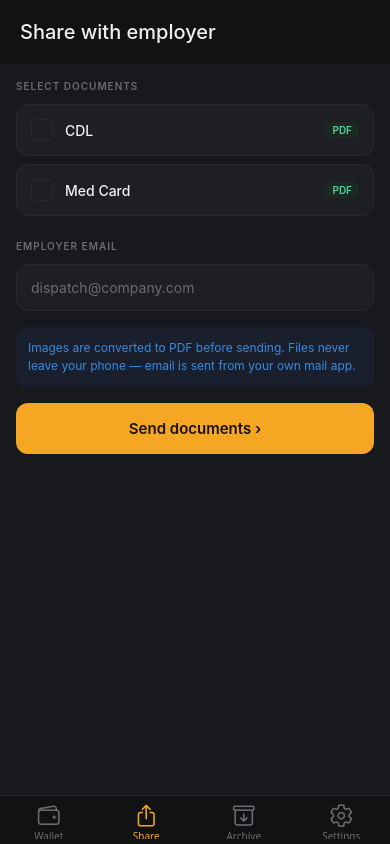
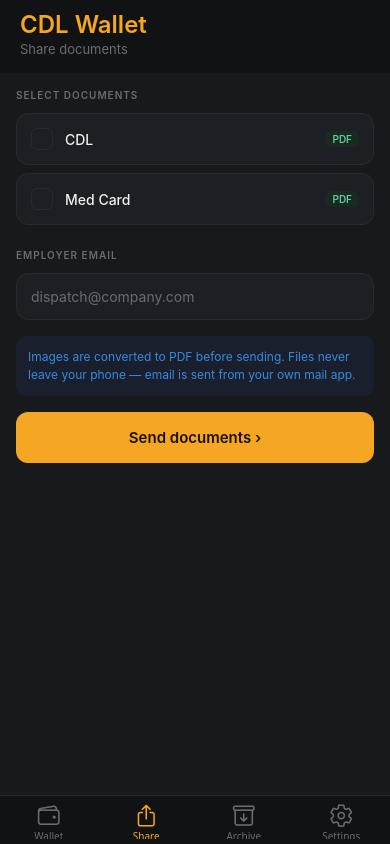
Before and after one commit to shaky1996/cdl_wallet, a React Native app: screen /Share in a window 390 px wide. Built offline with nearby package versions, Linux system fonts and the light colour scheme; what expo-file-system, expo-notifications would draw is missing.

Commit message:
Added TopBar component. Need to add Back button top bar component

```diff
--- /dev/null
+++ b/src/components/BackButtonBar.js
@@ -0,0 +1,53 @@
+import React from 'react';
+import { View, Text, TouchableOpacity, StyleSheet } from 'react-native';
+import { theme } from '../styles/theme';
+
+export default function BackButtonBar({ title, onBack, rightComponent }) {
+    return (
+        <View style={styles.topBar}>
+            {/* LEFT */}
+            <TouchableOpacity
+                onPress={onBack}
+                style={styles.side}
+            >
+                <Text style={styles.backBtn}>‹ Back</Text>
+            </TouchableOpacity>
+
+            {/* CENTER */}
+            <Text
+                style={styles.screenTitle}
+                numberOfLines={1}
+            >
+                {title}
+            </Text>
+
+            {/* RIGHT */}
+            <View style={styles.side}>{rightComponent || null}</View>
+        </View>
+    );
+}
+
+const styles = StyleSheet.create({
+    topBar: {
+        flexDirection: 'row',
+        alignItems: 'center',
+        justifyContent: 'space-between',
+        paddingHorizontal: 16,
+        paddingVertical: 10
+    },
+    side: {
+        width: 70,
+        justifyContent: 'center'
+    },
+    backBtn: {
+        fontSize: 16,
+        color: theme.colors.text
+    },
+    screenTitle: {
+        fontSize: 18,
+        fontWeight: '600',
+        color: theme.colors.text,
+        textAlign: 'center',
+        flex: 1
+    }
+});
--- /dev/null
+++ b/src/components/Header.js
@@ -0,0 +1,36 @@
+import React from 'react';
+import { View, Text, StyleSheet } from 'react-native';
+import { SafeAreaView } from 'react-native-safe-area-context';
+import { theme } from '../styles/theme';
+import { colors } from '../constants/colors';
+
+export default function Header({ subtitle }) {
+    return (
+
+            <View style={styles.header}>
+                <View>
+                    <Text style={styles.appName}>CDL Wallet</Text>
+                    {subtitle && (
+                        <Text style={styles.headerSub}>{subtitle}</Text>
+                    )}
+                </View>
+            </View>
+
+    );
+}
+
+const styles = StyleSheet.create({
+    safe: {
+        backgroundColor: theme.colors.background
+    },
+    header: {
+            paddingHorizontal: 20,
+            paddingTop: 10,
+            paddingBottom: 16,
+            flexDirection: 'row',
+            justifyContent: 'space-between',
+            alignItems: 'center'
+        },
+        appName: { color: colors.accent, fontSize: 24, fontWeight: '600' },
+        headerSub: { color: colors.textMuted, fontSize: 13, marginTop: 2 },
+});
--- a/src/screens/ArchiveScreen.js
+++ b/src/screens/ArchiveScreen.js
@@ -16,6 +16,7 @@ import { getArchive, deleteArchivedDoc } from '../services/storage';
 import { formatDate } from '../utils/dateHelpers';
 import { DOC_LABELS } from '../constants/docTypes';
 import { useAsyncError } from '../hooks/useAsyncError';
+import Header from '../components/Header';
 
 export default function ArchiveScreen({ navigation }) {
     const [archive, setArchive] = useState([]);
@@ -129,7 +130,8 @@ export default function ArchiveScreen({ navigation }) {
 
     return (
         <SafeAreaView style={common.safeArea}>
-            <Text style={styles.screenTitle}>Archive</Text>
+            <Header subtitle='Archive' />
+
 
             {archive.length === 0 ? (
                 <View style={styles.emptyState}>
--- a/src/screens/DocViewerScreen.js
+++ b/src/screens/DocViewerScreen.js
@@ -28,6 +28,7 @@ import { DOC_LABELS } from '../constants/docTypes';
 import StatusBadge from '../components/StatusBadge';
 import ExpiryBar from '../components/ExpiryBar';
 import { useAsyncError } from '../hooks/useAsyncError';
+import { colors } from '../constants/colors';
 
 export default function DocViewerScreen({ navigation, route }) {
     const { docType } = route.params;
@@ -152,9 +153,10 @@ const closeFullScreen = () => {
     return (
         <SafeAreaView style={common.safeArea}>
             {/* Top bar */}
+
             <View style={styles.topBar}>
                 <TouchableOpacity onPress={() => navigation.goBack()}>
-                    <Text style={styles.backBtn}>‹ Wallet</Text>
+                    <Text style={styles.backBtn}>‹ Back</Text>
                 </TouchableOpacity>
                 <Text style={styles.screenTitle}>{docLabel}</Text>
                 <View style={{ width: 60 }} />
@@ -370,16 +372,20 @@ const styles = StyleSheet.create({
         paddingBottom: theme.spacing.md,
         backgroundColor: theme.colors.bg
     },
+    header: {
+        paddingHorizontal: 20,
+        paddingTop: 10,
+        paddingBottom: 16,
+        flexDirection: 'row',
+        justifyContent: 'space-between',
+        alignItems: 'center'
+    },
     backBtn: {
         color: theme.colors.accent,
         fontSize: theme.font.lg,
         width: 60
     },
-    screenTitle: {
-        color: theme.colors.textPrimary,
-        fontSize: theme.font.lg,
-        fontWeight: '500'
-    },
+    screenTitle: { color: colors.accent, fontSize: 24, fontWeight: '600' },
     scrollContent: {
         paddingBottom: 40,
         gap: theme.spacing.md
--- a/src/screens/SettingsScreen.js
+++ b/src/screens/SettingsScreen.js
@@ -16,6 +16,7 @@ import { common } from '../styles/common';
 import { exportAllData } from '../services/exportData';
 import { sweepOrphanFiles } from '../services/storage';
 import { useAsyncError } from '../hooks/useAsyncError';
+import Header from '../components/Header';
 
 const BIOMETRICS_PREF_KEY = 'cdl_biometrics_enabled';
 
@@ -97,7 +98,7 @@ export default function SettingsScreen() {
 
     return (
         <SafeAreaView style={common.safeArea}>
-            <Text style={styles.screenTitle}>Settings</Text>
+            <Header subtitle='Settings' />
 
             <ScrollView
                 style={styles.body}
--- a/src/screens/ShareScreen.js
+++ b/src/screens/ShareScreen.js
@@ -16,6 +16,7 @@ import { imageToPdf } from '../services/pdfExport';
 import { DOC_LABELS } from '../constants/docTypes';
 import * as Sharing from 'expo-sharing';
 import * as FileSystem from 'expo-file-system';
+import Header from '../components/Header';
 
 export default function ShareScreen() {
     const [docs, setDocs] = useState({});
@@ -63,7 +64,7 @@ export default function ShareScreen() {
 
     return (
         <SafeAreaView style={styles.safe}>
-            <Text style={styles.title}>Share with employer</Text>
+            <Header subtitle='Share documents' />
             <View style={styles.body}>
                 <Text style={styles.label}>Select documents</Text>
                 {['cdl', 'med_card'].map((type) => (
--- a/src/screens/UploadScreen.js
+++ b/src/screens/UploadScreen.js
@@ -23,6 +23,7 @@ import { saveDoc } from '../services/storage';
 import { scheduleExpiryReminders } from '../services/notifications';
 import { useAsyncError } from '../hooks/useAsyncError';
 import { DOC_LABELS } from '../constants/docTypes';
+import BackButtonBar from '../components/BackButtonBar';
 
 export default function UploadScreen({ navigation, route }) {
     const { docType } = route.params;
```
